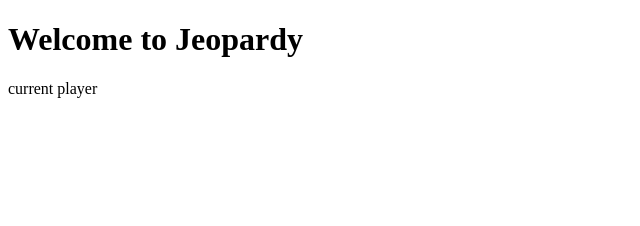
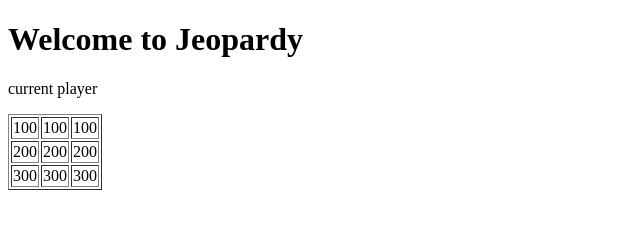
Before and after one commit to winishahines/Jeopardy_Winnie, a plain HTML site: page index.html in a window 1280 px wide. Shown: the whole page, without its empty margins (0-640 px from the left). Drawn offline with Linux system fonts and the light colour scheme.

Commit message:
added jeopardy board with point values

```diff
--- a/index.html
+++ b/index.html
@@ -9,7 +9,23 @@
 <body>
   <h1> Welcome to Jeopardy</h1>
   <p> current player </p>
-
+  <table border = 1>
+    <tr>
+      <td> 100 </td>
+      <td> 100 </td>
+      <td> 100 </td>
+    </tr>
+    <tr>
+      <td> 200 </td>
+      <td> 200 </td>
+      <td> 200 </td>
+    </tr>
+    <tr>
+      <td> 300 </td>
+      <td> 300 </td>
+      <td> 300 </td>
+    </tr>
+  </table>
 
 </body>
 </html>
```
